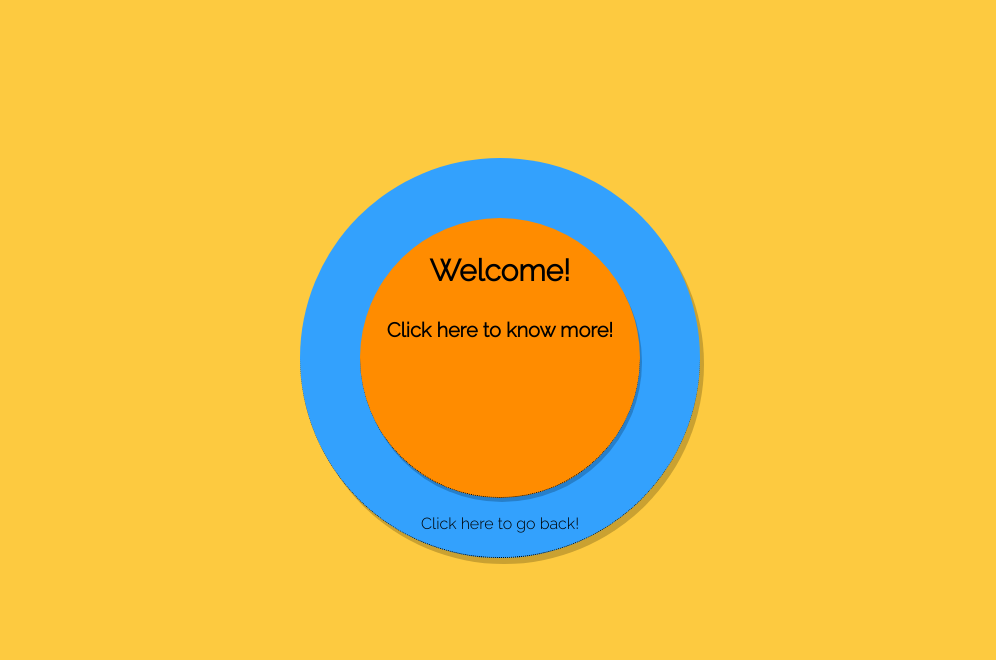
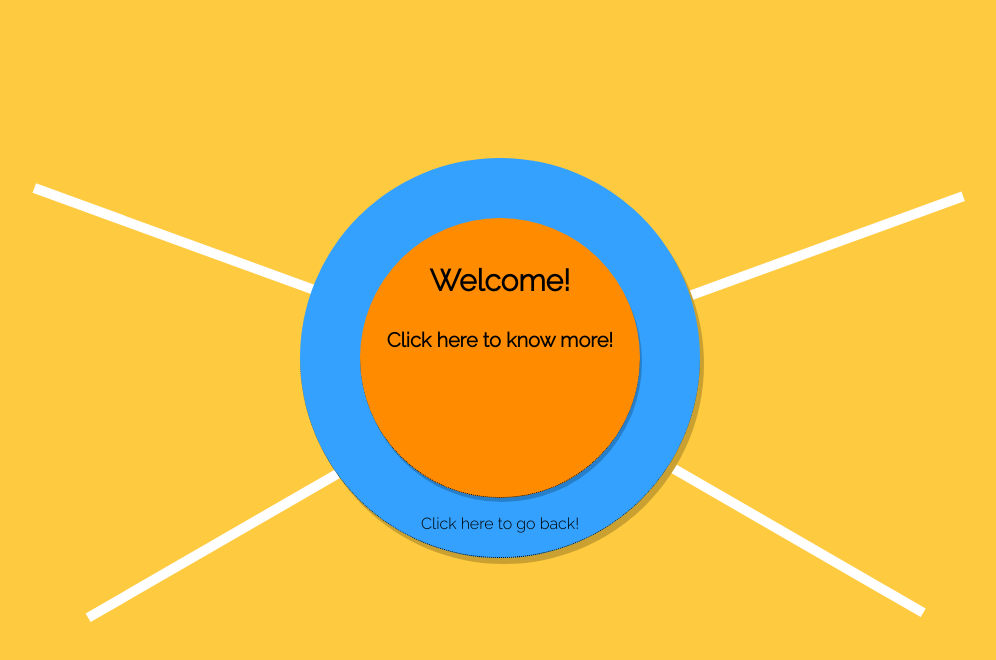
Before and after one commit to sourabhdhingra/my-simplistic-resume, a plain HTML site: page home-page.html in a window 1280 px wide. Shown: the whole page, without its empty margins (130-1126 px from the left). Drawn offline with Linux system fonts and the light colour scheme.

Commit message:
added html css for connecting lines

```diff
--- a/home-page.css
+++ b/home-page.css
@@ -5,6 +5,30 @@
 
 * {
     box-sizing: border-box;
+}
+
+.line {
+    width: 300px;
+    height: 47px;
+    border-bottom: 10px solid white;
+    position: absolute;
+    z-index: -1;
+}
+
+.line1 {
+    transform: rotateZ(20deg) translate(-304px, 125px);
+}
+
+.line2 {
+    transform: rotateZ(-20deg) translate(280px, 125px);
+}
+
+.line3 {
+    transform: rotateZ(-30deg) translate(-420px, 125px);
+}
+
+.line4 {
+    transform: rotateZ(30deg) translate(410px, 125px);
 }
 
 body {
@@ -26,7 +50,7 @@ body {
     margin-top: 60px;
     margin-left: 60px;
     margin-right: 60px;
-    padding: 5px;
+    padding: 15px;
     box-shadow: 2px 4px var(--inner-circle-shadow-released);
     z-index: 1;
 }
--- a/home-page.html
+++ b/home-page.html
@@ -19,6 +19,16 @@
         <div class="option-circle option-1">
             <p>About me!</p>
         </div>
+
+        <!-- line to connect option 1 to outer circle -->
+        <div class="line line1"></div>
+        <!-- line to connect option 2 to outer circle -->
+        <div class="line line2"></div>
+        <!-- line to connect option 3 to outer circle -->
+        <div class="line line3"></div>
+        <!-- line to connect option 4 to outer circle -->
+        <div class="line line4"></div>
+
         <div class="option-circle option-2">
             <p>My work-ex!</p>
         </div>
```
